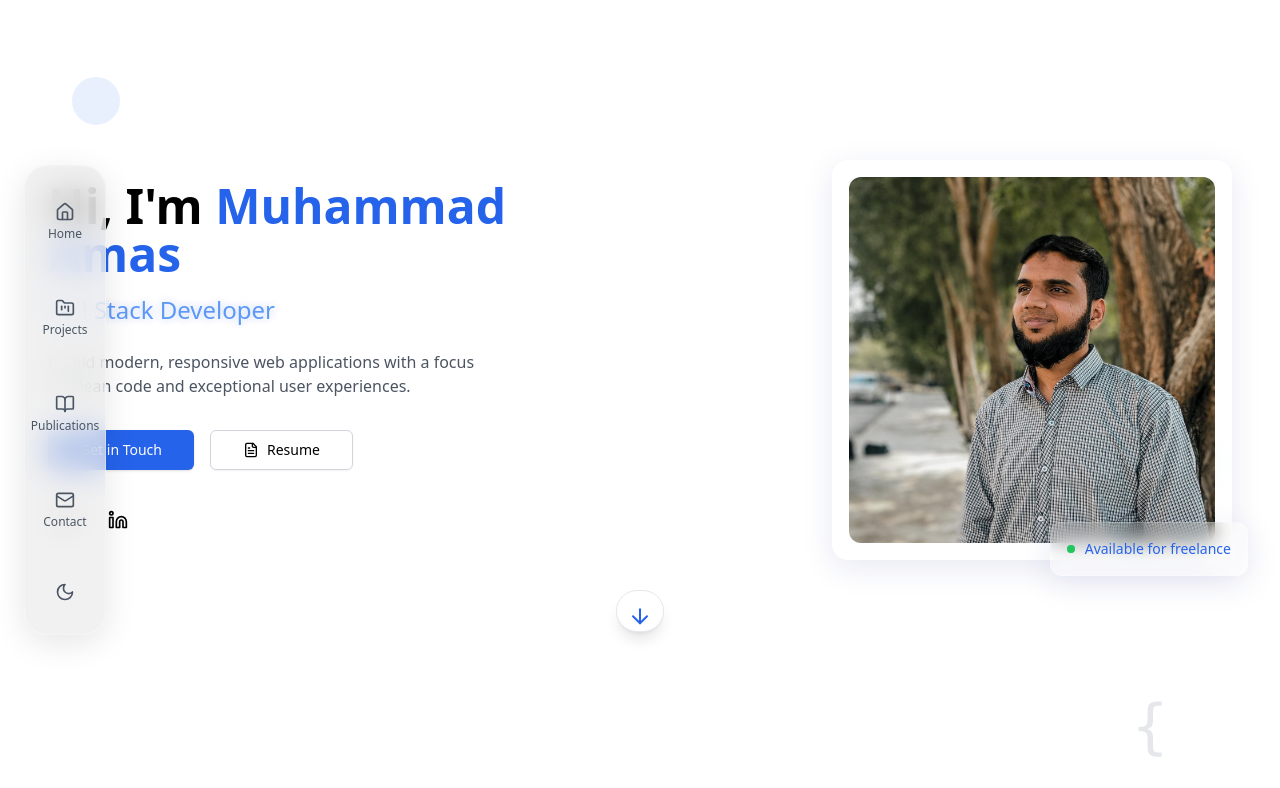
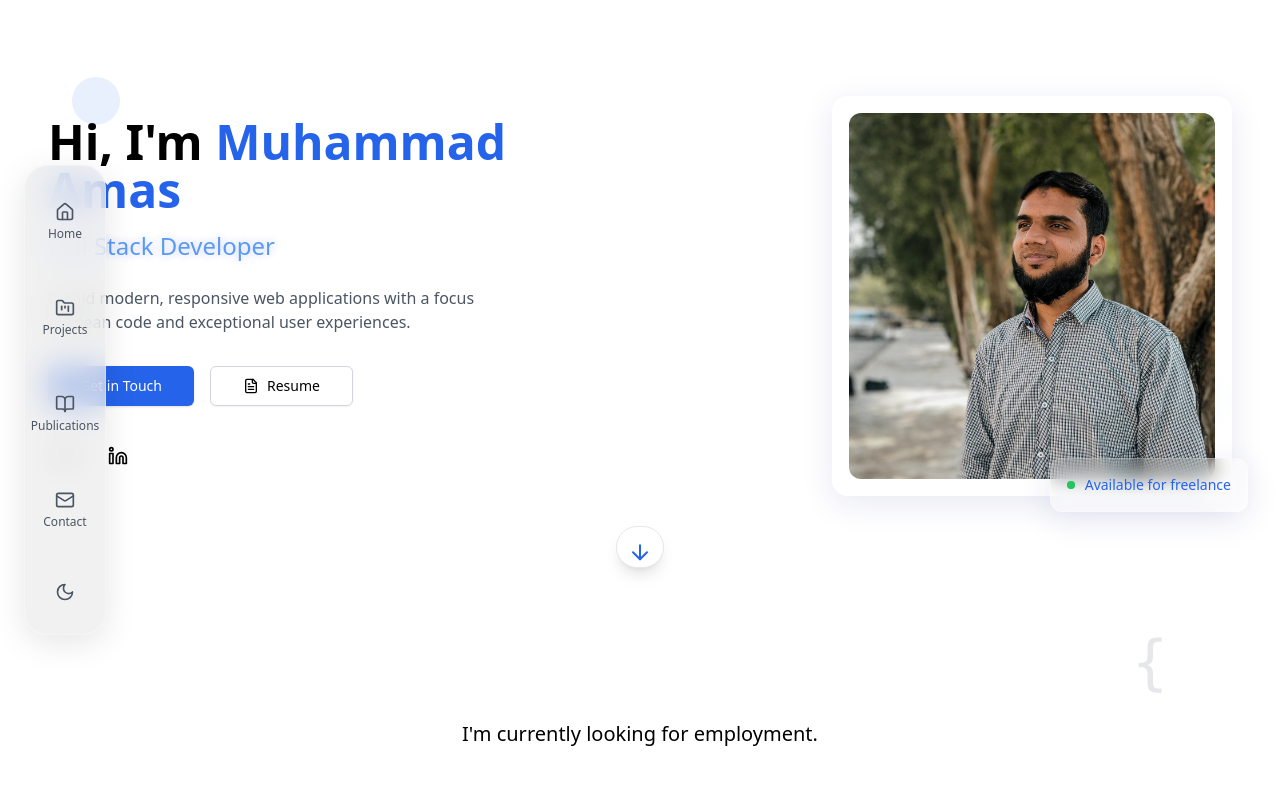
Before and after one commit to MuhammadAmas/My-Portfolio, a React (Vite) app: page / in a window 1280 px wide. Shown: the top 788 px of the page. Built offline with nearby package versions, Linux system fonts and the light colour scheme.

Commit message:
fix layout

```diff
--- a/src/components/Hero.jsx
+++ b/src/components/Hero.jsx
@@ -49,7 +49,7 @@ const Hero = () => {
   };
 
   return (
-    <section id="home" className="relative pt-36 pb-16 md:pt-40 md:pb-24">
+    <section id="home" className="relative py-16 md:py-24">
       {/* Background with overlay */}
       <div className="absolute inset-0 bg-gradient-to-b from-blue-600/5 to-white/80 dark:to-gray-900/80 -z-10"></div>
 
--- a/src/components/layout/MainLayout.jsx
+++ b/src/components/layout/MainLayout.jsx
@@ -12,16 +12,17 @@ const MainLayout = () => {
   }, []);
 
   return (
-    <>
+    <div className="min-h-screen bg-background">
       <ScrollToTop />
       <Sidebar />
-      <div className="md:pl-24 px-4 md:px-6 lg:px-8 pt-20 md:pt-0">
+      {/* Main content wrapper with padding to account for sidebar */}
+      <div className="md:pl-[6.5rem] px-4 md:px-6 lg:px-8">
         <main className="max-w-7xl mx-auto">
           <Outlet />
         </main>
         <Footer />
       </div>
-    </>
+    </div>
   );
 };
 
```
